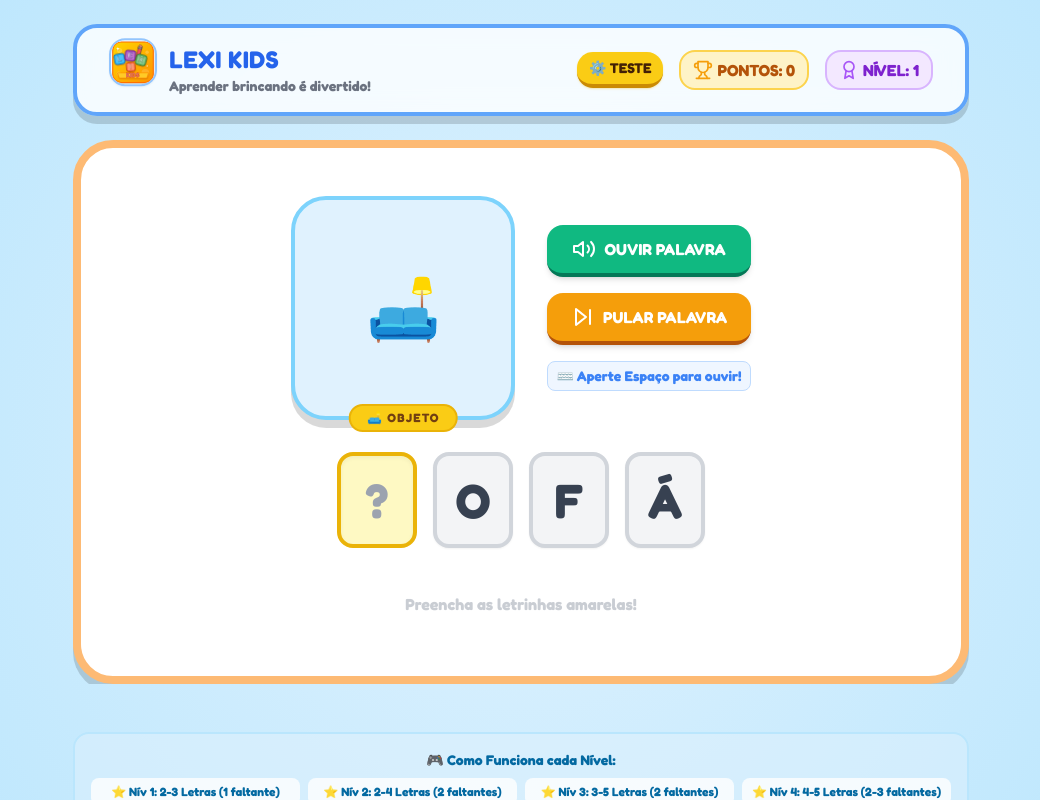
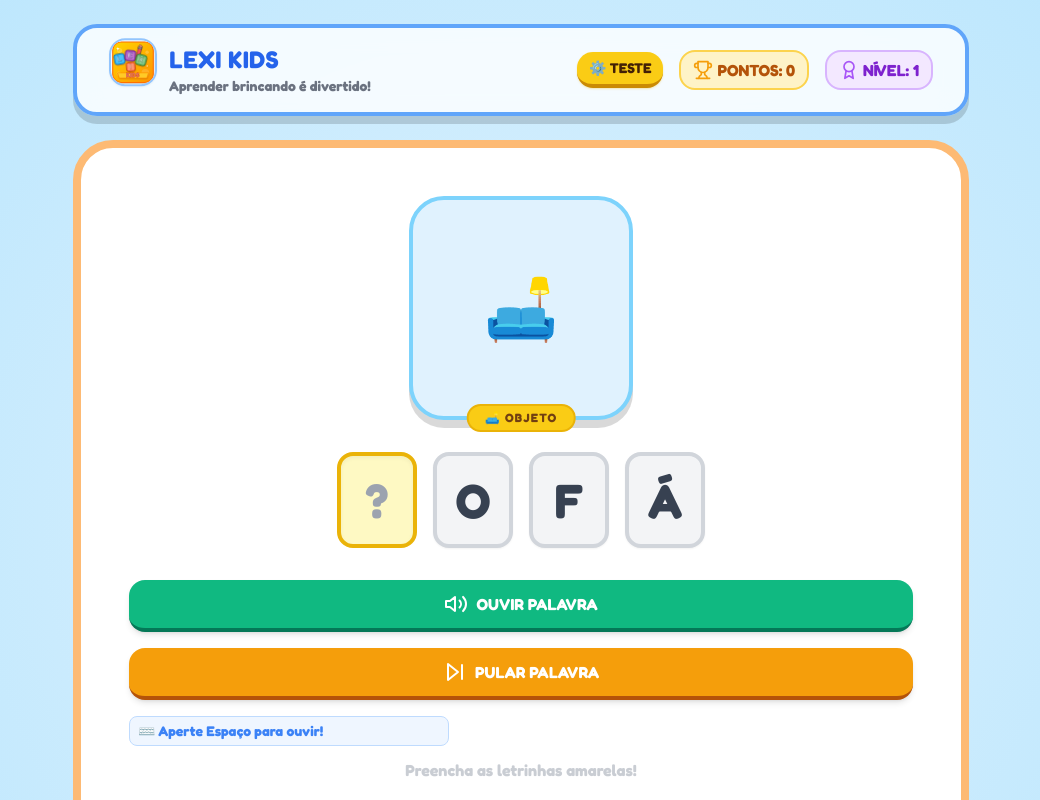
Before and after one commit to fabiohvp/lexi-kids, a React (Vite) app: page / in a window 1280 px wide. Both pictures are taken after a click on the button "JOGAR!". Shown: the top 800 px of the page, without its empty margins (119-1159 px from the left). Built offline with nearby package versions, Linux system fonts and the light colour scheme.

Commit message:
improve layout

```diff
--- a/src/App.jsx
+++ b/src/App.jsx
@@ -56,6 +56,15 @@ export default function App() {
       utterance.rate = 0.85; // Velocidade amigável para crianças
       utterance.pitch = 1.25; // Voz um pouquinho mais aguda e alegre
       window.speechSynthesis.speak(utterance);
+    }
+  };
+
+  const focusActiveInput = () => {
+    if (gameStarted && !completed && wordLayout.length > 0) {
+      const firstMissingItem = wordLayout.find(item => item.isHidden && !userInputs[item.index]);
+      if (firstMissingItem && inputRefs.current[firstMissingItem.index]) {
+        inputRefs.current[firstMissingItem.index].focus();
+      }
     }
   };
 
@@ -186,6 +195,7 @@ export default function App() {
         e.preventDefault(); // Evita que a página role para baixo
         if (currentWord && gameStarted) {
           speakWord(currentWord.name);
+          focusActiveInput();
         }
       }
     };
@@ -194,16 +204,11 @@ export default function App() {
     return () => {
       window.removeEventListener('keydown', handleGlobalKeyDown);
     };
-  }, [currentWord, gameStarted]);
+  }, [currentWord, gameStarted, userInputs, wordLayout, completed]);
 
   // Foco automático no primeiro input vazio disponível
   useEffect(() => {
-    if (gameStarted && !completed && wordLayout.length > 0) {
-      const firstMissingItem = wordLayout.find(item => item.isHidden && !userInputs[item.index]);
-      if (firstMissingItem && inputRefs.current[firstMissingItem.index]) {
-        inputRefs.current[firstMissingItem.index].focus();
-      }
-    }
+    focusActiveInput();
   }, [wordLayout, completed, gameStarted]);
 
   // Manipulador de digitação das letrinhas
@@ -387,27 +392,6 @@ export default function App() {
                   {currentWord.category === 'animal' ? '🦁 ANIMAL' : currentWord.category === 'numero' ? '🔢 NÚMERO' : '🛋️ OBJETO'}
                 </span>
               </div>
-
-              <div className="flex flex-col items-center sm:items-start gap-4 w-full sm:w-auto">
-                <button
-                  onClick={() => speakWord(currentWord.name)}
-                  className="w-full flex items-center justify-center gap-2 px-4 py-2.5 sm:px-5 sm:py-3 bg-emerald-500 hover:bg-emerald-400 text-white font-black text-sm sm:text-base rounded-2xl border-b-4 border-emerald-700 hover:border-b-2 hover:translate-y-[2px] active:translate-y-[4px] active:border-b-0 transition-all shadow-md"
-                >
-                  <Volume2 className="w-5 h-5 sm:w-6 sm:h-6" />
-                  OUVIR PALAVRA
-                </button>
-                <button
-                  onClick={handleSkip}
-                  disabled={completed}
-                  className="w-full flex items-center justify-center gap-2 px-4 py-2.5 sm:px-5 sm:py-3 bg-amber-500 hover:bg-amber-400 text-white font-black text-sm sm:text-base rounded-2xl border-b-4 border-amber-700 hover:border-b-2 hover:translate-y-[2px] active:translate-y-[4px] active:border-b-0 transition-all shadow-md disabled:opacity-50 disabled:cursor-not-allowed disabled:border-b-0 disabled:translate-y-0"
-                >
-                  <SkipForward className="w-5 h-5 sm:w-6 sm:h-6" />
-                  PULAR PALAVRA
-                </button>
-                <div className="text-sm font-bold text-gray-400 text-center sm:text-left max-w-xs space-y-1 w-full">
-                  <p className="text-blue-500 bg-blue-50 px-2 py-1 rounded-lg border border-blue-200">⌨️ Aperte <b>Espaço</b> para ouvir!</p>
-                </div>
-              </div>
             </div>
 
             {/* Alphabet Blocks / Game Play Board */}
@@ -464,6 +448,30 @@ export default function App() {
               })}
             </div>
 
+              <div className="flex flex-col items-center sm:items-start gap-4 w-full sm:w-auto">
+                <button
+                  onClick={() => {
+                    speakWord(currentWord.name);
+                    focusActiveInput();
+                  }}
+                  className="w-full flex items-center justify-center gap-2 px-4 py-2.5 sm:px-5 sm:py-3 bg-emerald-500 hover:bg-emerald-400 text-white font-black text-sm sm:text-base rounded-2xl border-b-4 border-emerald-700 hover:border-b-2 hover:translate-y-[2px] active:translate-y-[4px] active:border-b-0 transition-all shadow-md"
+                >
+                  <Volume2 className="w-5 h-5 sm:w-6 sm:h-6" />
+                  OUVIR PALAVRA
+                </button>
+                <button
+                  onClick={handleSkip}
+                  disabled={completed}
+                  className="w-full flex items-center justify-center gap-2 px-4 py-2.5 sm:px-5 sm:py-3 bg-amber-500 hover:bg-amber-400 text-white font-black text-sm sm:text-base rounded-2xl border-b-4 border-amber-700 hover:border-b-2 hover:translate-y-[2px] active:translate-y-[4px] active:border-b-0 transition-all shadow-md disabled:opacity-50 disabled:cursor-not-allowed disabled:border-b-0 disabled:translate-y-0"
+                >
+                  <SkipForward className="w-5 h-5 sm:w-6 sm:h-6" />
+                  PULAR PALAVRA
+                </button>
+                <div className="text-sm font-bold text-gray-400 text-center sm:text-left max-w-xs space-y-1 w-full">
+                  <p className="text-blue-500 bg-blue-50 px-2 py-1 rounded-lg border border-blue-200">⌨️ Aperte <b>Espaço</b> para ouvir!</p>
+                </div>
+              </div>
+
             <div className="h-12 flex items-center justify-center">
               {completed ? (
                 <div className="flex items-center gap-2 text-emerald-600 font-extrabold text-xl md:text-2xl animate-bounce">
```
